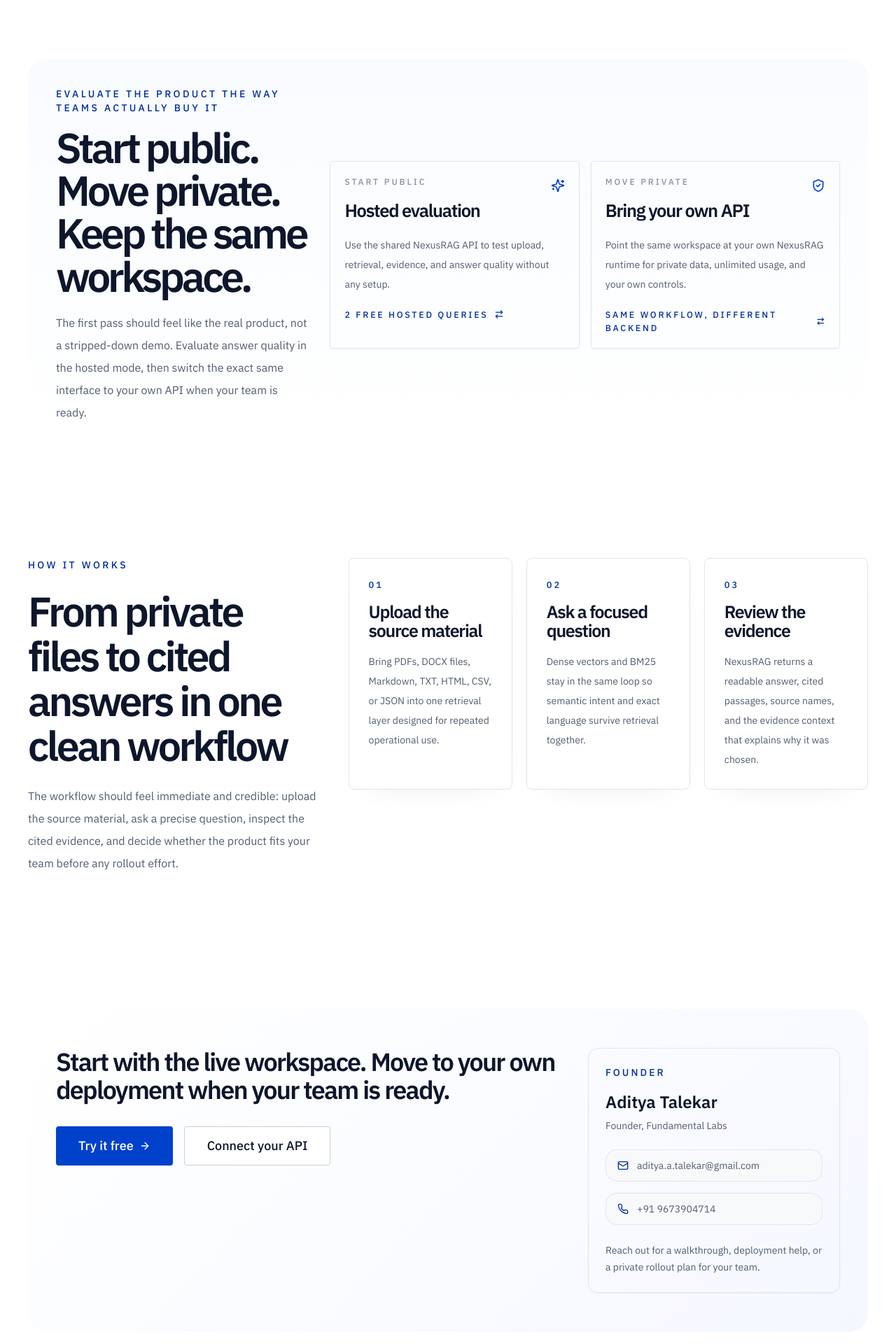
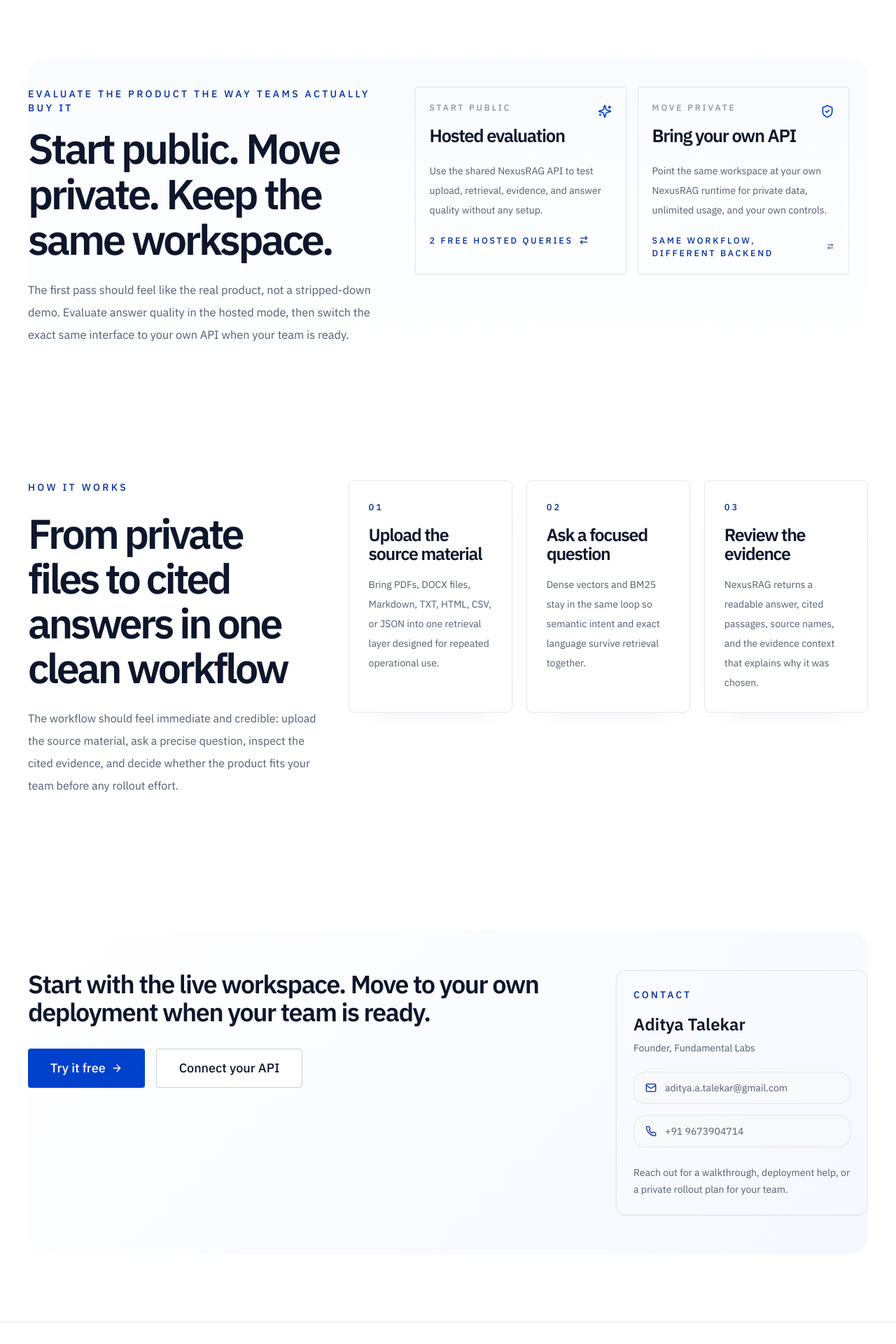
Before and after one commit to ADITYATALEKAR/NexusRAG, a Next.js app in the folder frontend/: page / in a window 1280 px wide. Shown: the part 780-2700 px from the top of the page at 70% size. Built offline with nearby package versions, Linux system fonts and the light colour scheme; no server answers.

Commit message:
Tighten landing section alignment

```diff
--- a/frontend/components/landing/cta.tsx
+++ b/frontend/components/landing/cta.tsx
@@ -9,9 +9,9 @@
     <section id="contact" className="py-24">
       <div className="mx-auto w-full max-w-[1920px] px-6 lg:px-8 xl:px-10 2xl:px-12">
         <div className="overflow-hidden rounded-[28px] bg-[linear-gradient(135deg,rgba(255,255,255,1),rgba(244,247,255,0.92))] py-10 md:py-14">
-          <div className="grid gap-8 px-6 lg:px-8 lg:grid-cols-[minmax(0,1.15fr)_360px] xl:px-10 2xl:px-12">
+          <div className="grid gap-8 lg:grid-cols-[minmax(0,1.15fr)_360px] lg:items-start">
             <div>
-              <h2 className="max-w-3xl text-3xl font-semibold tracking-[-0.05em] text-text-primary md:text-4xl">
+              <h2 className="max-w-3xl text-3xl font-semibold leading-[1.12] tracking-[-0.04em] text-text-primary md:text-4xl">
                 Start with the live workspace. Move to your own deployment when your team is ready.
               </h2>
               <div className="mt-8 flex flex-col gap-4 sm:flex-row">
@@ -27,9 +27,9 @@
               </div>
             </div>
 
-            <div className="rounded-[14px] border border-border-subtle bg-bg-primary/88 p-6 shadow-sm">
+            <div className="rounded-[14px] border border-border-subtle bg-bg-primary/88 p-6 shadow-sm lg:justify-self-end">
               <p className="text-sm font-medium uppercase tracking-[0.22em] text-accent-700 dark:text-accent-100">
-                Founder
+                Contact
               </p>
               <h3 className="mt-4 text-2xl font-semibold text-text-primary">
                 {FOUNDER_CONTACT.name}
--- a/frontend/components/landing/trust-signals.tsx
+++ b/frontend/components/landing/trust-signals.tsx
@@ -26,24 +26,27 @@
     <section className="bg-bg-primary py-14">
       <div className="mx-auto w-full max-w-[1920px] px-6 lg:px-8 xl:px-10 2xl:px-12">
         <div className="overflow-hidden rounded-[28px] bg-[linear-gradient(180deg,rgba(248,251,255,0.92),rgba(255,255,255,0.88))] py-8 md:py-10">
-          <div className="flex flex-col gap-8 px-6 lg:px-8 xl:flex-row xl:items-center xl:justify-between xl:px-10 2xl:px-12">
+          <div className="grid gap-8 xl:grid-cols-[minmax(0,0.95fr)_minmax(620px,1fr)] xl:items-start">
             <div className="max-w-[760px]">
               <p className="text-sm font-medium uppercase tracking-[0.24em] text-accent-700">
                 Evaluate the product the way teams actually buy it
               </p>
-              <h2 className="mt-4 max-w-[760px] text-balance text-[2.85rem] font-semibold leading-[1.02] tracking-[-0.07em] text-text-primary md:text-[3.75rem]">
+              <h2 className="mt-4 max-w-[760px] text-balance text-[2.85rem] font-semibold leading-[1.08] tracking-[-0.055em] text-text-primary md:text-[3.75rem]">
                 Start public. Move private. Keep the same workspace.
               </h2>
-              <p className="mt-5 max-w-[700px] text-base leading-8 text-text-secondary">
+              <p className="mt-6 max-w-[700px] text-[1.02rem] leading-8 text-text-secondary">
                 The first pass should feel like the real product, not a stripped-down demo.
                 Evaluate answer quality in the hosted mode, then switch the exact same interface to
                 your own API when your team is ready.
               </p>
             </div>
 
-            <div className="grid gap-4 lg:min-w-[560px] lg:grid-cols-2">
+            <div className="grid gap-4 lg:grid-cols-2">
               {evaluationModes.map((mode) => (
-                <div key={mode.title} className="rounded-sm border border-border-subtle bg-bg-primary/82 p-5 shadow-sm">
+                <div
+                  key={mode.title}
+                  className="rounded-sm border border-border-subtle bg-bg-primary/82 p-5 shadow-sm"
+                >
                   <div className="flex items-start justify-between gap-4">
                     <div>
                       <p className="text-[0.76rem] font-medium uppercase tracking-[0.24em] text-text-tertiary">
```
